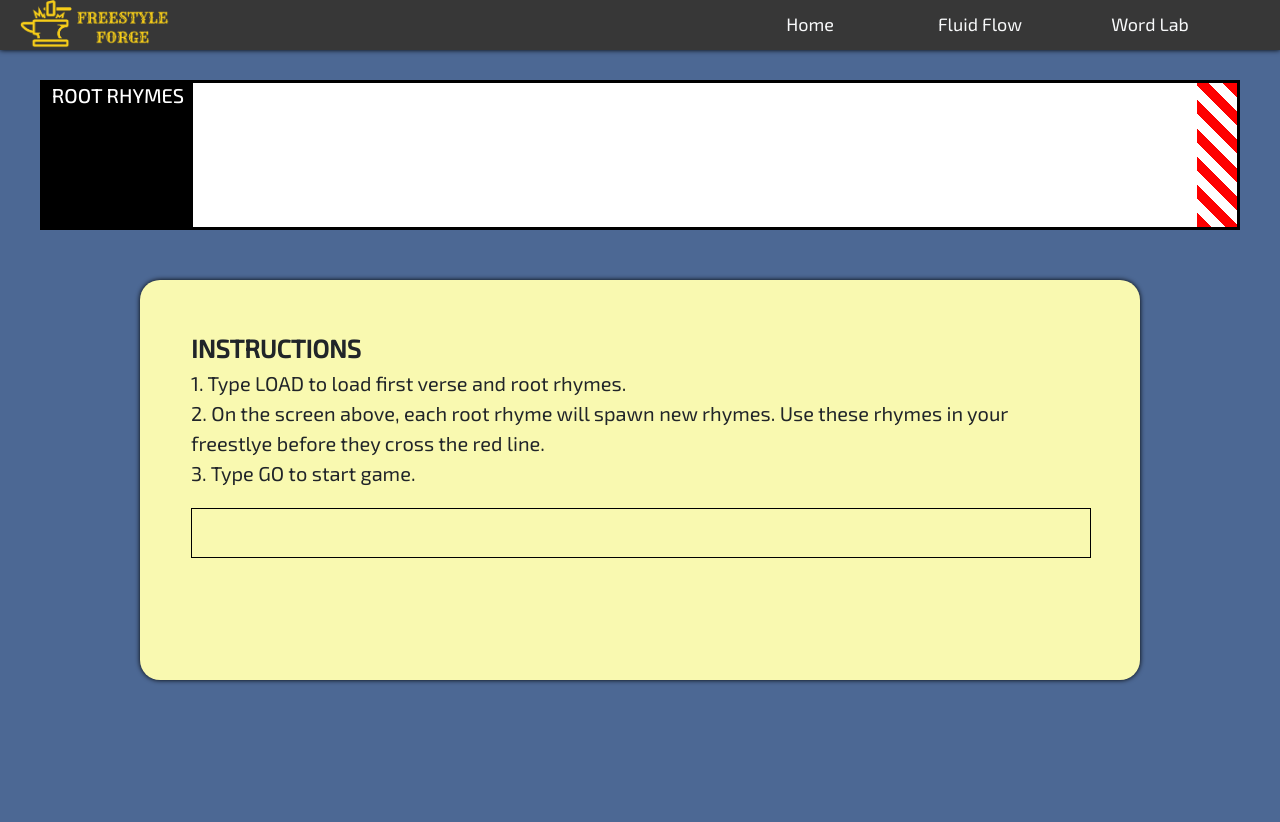
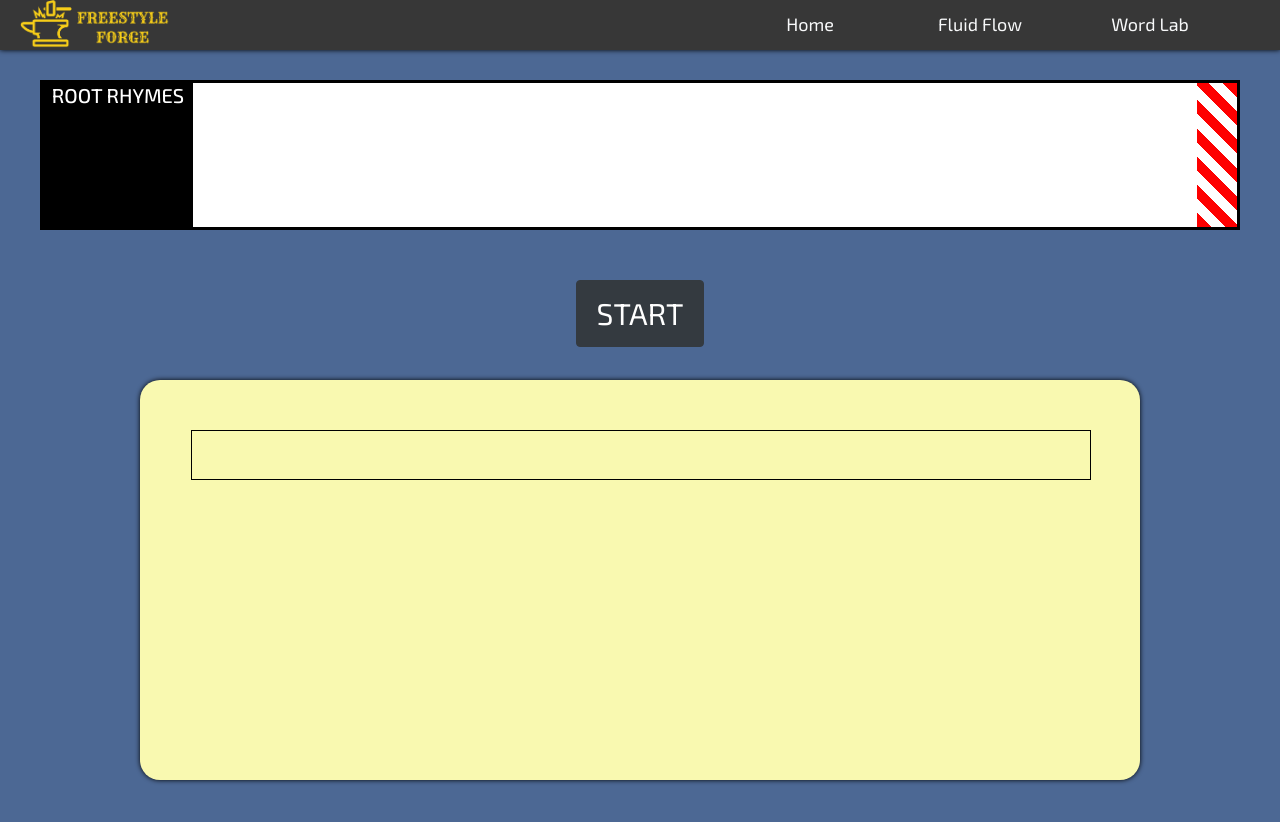
Before and after one commit to hungry-hippos/freestyle-forge, a React (Create React App) app: page / in a window 1280 px wide. Both pictures are taken after a click on the button "Fluid Flow". Shown: the top 822 px of the page. Before the commit the page ends 800 px from the top, so only its background shows below. Built offline with nearby package versions, Linux system fonts and the light colour scheme.

Commit message:
debugs on main page and fluid flow

```diff
--- a/src/appFiles/FlowEditor.css
+++ b/src/appFiles/FlowEditor.css
@@ -1,3 +1,15 @@
+
+#flowStartBtn{font-size:30px;
+padding:10px 20px;
+}
+#instructions{display:block;
+margin:50px auto;
+font-size:30px;
+font-family: 'Exo 2', sans-serif;
+text-align: center;
+height:50px;
+box-sizing: border-box;
+}
 #flowEditorMain{display: block;
 margin: 50px auto;
 background-color:#f9f9b0;
@@ -35,9 +47,5 @@
 padding:5px;
 margin:0 1px 0 0;
 }
-#flowInstructions{margin:0 0 20px 0;
-width:900px;
-box-sizing: border-box;
-}
 
 .bold{font-weight: bold;}
--- a/src/appFiles/FlowEditor.js
+++ b/src/appFiles/FlowEditor.js
@@ -1,4 +1,5 @@
 import React, { useEffect } from 'react'
+import {Button} from 'react-bootstrap'
 import keyboardFunctionalityFlow from './keyboardFunctionalityFlow.js'
 import keyboardFunctionalityWordLab from './keyboardFunctionalityWordLab.js'
 import gameFunctionality from './gameFunctionality'
@@ -7,7 +8,12 @@
 
 const FlowEditor=()=>{
 
+    const typeFirstVerse=()=>{
+        document.getElementById('flowStartBtnDiv').classList.add('hidden');
 
+        //types the first verse, then loads keydown event listeners on window
+        gameFunctionality.typeFirstVerse();
+    }
 
     useEffect(()=>{
 
@@ -15,23 +21,25 @@
         window.removeEventListener('keydown',keyboardFunctionalityWordLab);
         window.removeEventListener('keydown',keyboardFunctionalityFlow);
 
-
-        window.addEventListener('keydown',keyboardFunctionalityFlow);
-        gameFunctionality.loadListener();
     })
-    return <div id='flowEditorMain'>
-        <div id='flowPageBody'>
-            <div id='flowInstructions'>
-                <span style={{fontWeight:'bold',display:'block',fontSize:'25px'}}>INSTRUCTIONS</span>
-                1. Type LOAD to load first verse and root rhymes. <br/>
-                2. On the screen above, each root rhyme will spawn new rhymes. Use these rhymes in your freestlye before they cross the red line.<br/>
-                3. Type GO to start game.
+    return <React.Fragment>
+        <div id='instructions'>
+            <div id='flowStartBtnDiv'>
+                <Button onClick={typeFirstVerse} variant='dark' id='flowStartBtn'>START</Button>
             </div>
-            <div className='flowVerseLine'>
-                <div className='flowWord'></div>
+            <span id='instructionsText' className='hidden'>
+                Start typing your freestyle. <br/>
+                We feed you the rhymes, you string them together.
+            </span>
+        </div>
+        <div id='flowEditorMain'>
+            <div id='flowPageBody'>
+                <div className='flowVerseLine'>
+                    <div className='flowWord'></div>
+                </div>
             </div>
         </div>
-    </div>
+    </React.Fragment>
 }
 
 
--- a/src/appFiles/Home.css
+++ b/src/appFiles/Home.css
@@ -5,6 +5,8 @@
 display: inline-block;
 position:fixed;
 top:0px;
+bottom:0;
+left:0;
 }
 
 #homeSiteLogo{height:500px;
@@ -13,23 +15,22 @@
 margin:0 auto 100px auto;
 }
 
-#rightHalf{float:right;
-width:50%;
-height:1100px;
-padding-bottom: 100px;
-box-sizing: border-box;
+#rightHalf{position:absolute;
+top:0;
+bottom:-250px;
+right:0;
+width:51%;
 background-color: white;
 }
 
-#introParagraph{width:400px;
-font-size:30px;
+#introParagraph{width:550px;
+font-size:25px;
 font-family: 'Exo 2', sans-serif;
 color:black;
 text-align: left;
 line-height:2;
-margin:100px 90px 300px 90px;
+margin:100px 90px 100px 90px;
 }
-
 
 .appDemo{width:568.5px;
 height:120px;
--- a/src/appFiles/Home.js
+++ b/src/appFiles/Home.js
@@ -43,7 +43,7 @@
         </div>
         <div id='rightHalf'>
             <div id='introParagraph'>
-                Forge that diction intuition, <br/>a versatile vernacular, <br/>fuel for thoughts that flow <br/>to the beat of a keyboard's <br/>freed words.
+                Forge that diction intuition, <br/>a versatile vernacular, <br/>fuel for thoughts that flow <br/>to the beat of a keyboard's free words.
             </div>
             <div className='appDemo' onClick={()=>{openComponent('wordLab')}}>
                 <img src={wordLabImg} alt='' className='demoImg' />
--- a/src/appFiles/gameFunctionality.js
+++ b/src/appFiles/gameFunctionality.js
@@ -1,4 +1,6 @@
 import verseBank from './verseBank.js'
+import keyboardFunctionalityFlow from './keyboardFunctionalityFlow.js'
+
 
 var gameFunctionality={
     isWordsMoving:false,
@@ -11,29 +13,43 @@
         return allWords[allWords.length-1].textContent;
     },
     typeFirstVerse(){
+        const num=Math.round(Math.random()*(verseBank.length-1));
+        gameFunctionality.firstVerse=verseBank[num];
+
         gameFunctionality.intervalCode=setInterval(()=>{
             while(gameFunctionality.firstVerseChar<gameFunctionality.firstVerse.length){
-                if (gameFunctionality.firstVerse[gameFunctionality.firstVerseChar]===" "){
-                    const evt = new KeyboardEvent('keydown', {code:"Space"});
-                    window.dispatchEvent(evt);
-                }else{
-                    const evt = new KeyboardEvent('keydown', {key:gameFunctionality.firstVerse[gameFunctionality.firstVerseChar]});
-                    window.dispatchEvent(evt);
+                const char=gameFunctionality.firstVerse[gameFunctionality.firstVerseChar];
+                if (char===" "){
+                    const word=document.createElement('div');
+                    word.classList.add('flowWord');
+                    const lines=document.getElementsByClassName('flowVerseLine');
+                    lines[lines.length-1].appendChild(word);
+                }else {
+                    const words=document.getElementsByClassName('flowWord');
+                    words[words.length-1].textContent=words[words.length-1].textContent+char;
                 }
 
                 gameFunctionality.firstVerseChar++;
                 break;
             }
             if (gameFunctionality.firstVerseChar==gameFunctionality.firstVerse.length){
-                var evt = new KeyboardEvent('keydown', {code:'Enter'});
-                window.dispatchEvent(evt);
+                const line=document.createElement('div');
+                line.classList.add('flowVerseLine');
+                const word=document.createElement('div');
+                word.classList.add('flowWord');
+                line.appendChild(word);
+                document.getElementById('flowPageBody').appendChild(line);
                 clearInterval(gameFunctionality.intervalCode);
                 gameFunctionality.firstVerseChar=0;
                 gameFunctionality.getRootRhymes();
+
+                //load window event listeners for keydown
+                document.getElementById('instructionsText').classList.remove('hidden');
+                window.addEventListener('keydown',keyboardFunctionalityFlow);
+                gameFunctionality.loadListener();
+                gameFunctionality.startWordSpawnInterval();
             }
         },50)
-
-
     },
     eraseLastWord(){
         var allWords=document.getElementsByClassName('flowWord');
@@ -256,16 +272,6 @@
     },
     listener(event){
         const lastWord=gameFunctionality.getLastWord();
-        if (lastWord==='LOAD'){
-            gameFunctionality.eraseLastWord();
-            const num=Math.round(Math.random()*(verseBank.length-1));
-            gameFunctionality.firstVerse=verseBank[num];
-            gameFunctionality.typeFirstVerse();
-        }
-        if (lastWord==='GO'){
-            gameFunctionality.eraseLastWord();
-            gameFunctionality.startWordSpawnInterval();
-        }
         const runningWords=document.getElementsByClassName('runningWord');
         for (var i=0;i<runningWords.length;i++){
             if (lastWord===runningWords[i].textContent){
@@ -279,9 +285,6 @@
                 runningWords[i].remove();
             }
         }
-
-
-
     },
     loadListener(){
         window.addEventListener('keydown',gameFunctionality.listener);
```
Also changed, not shown: 1 other file (tests, documents, lock files or other folders).
